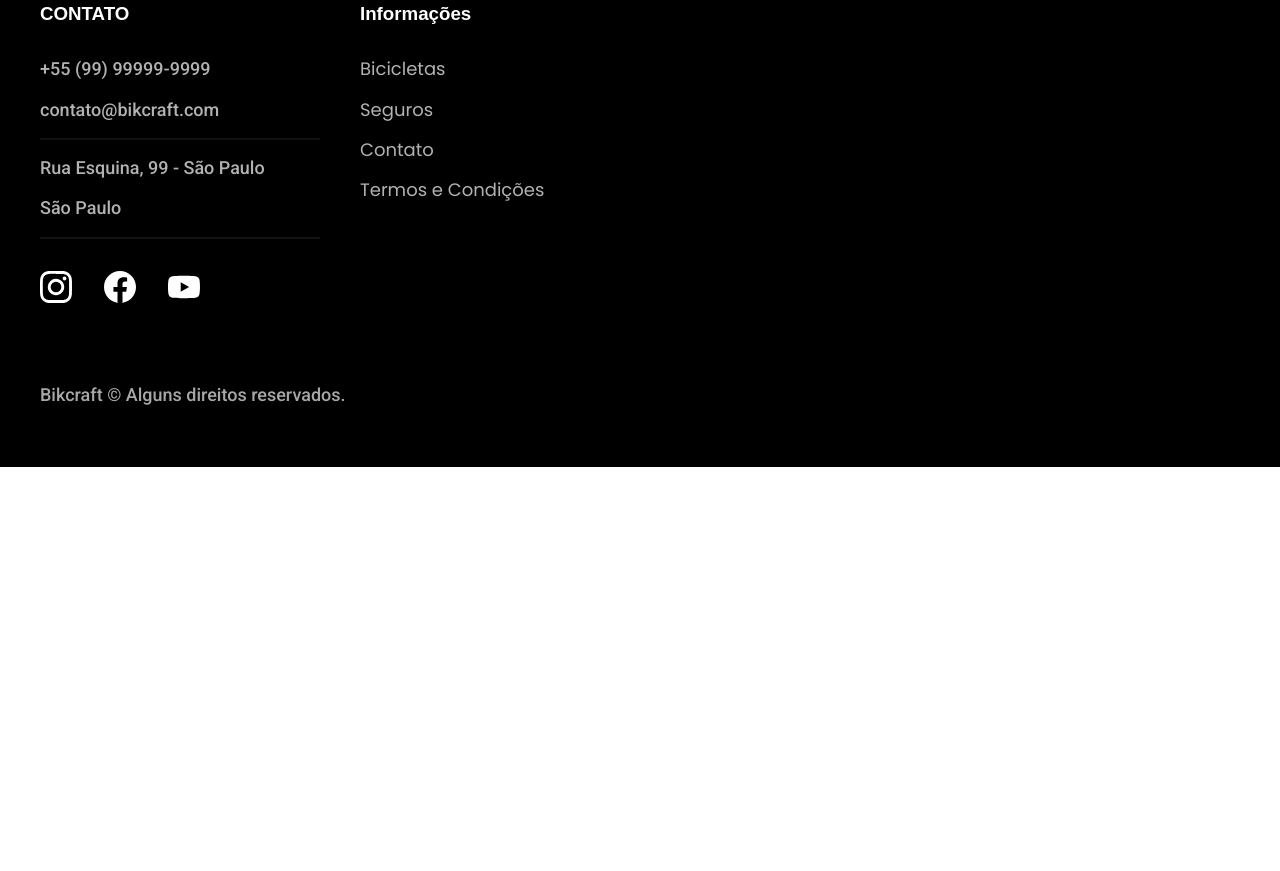
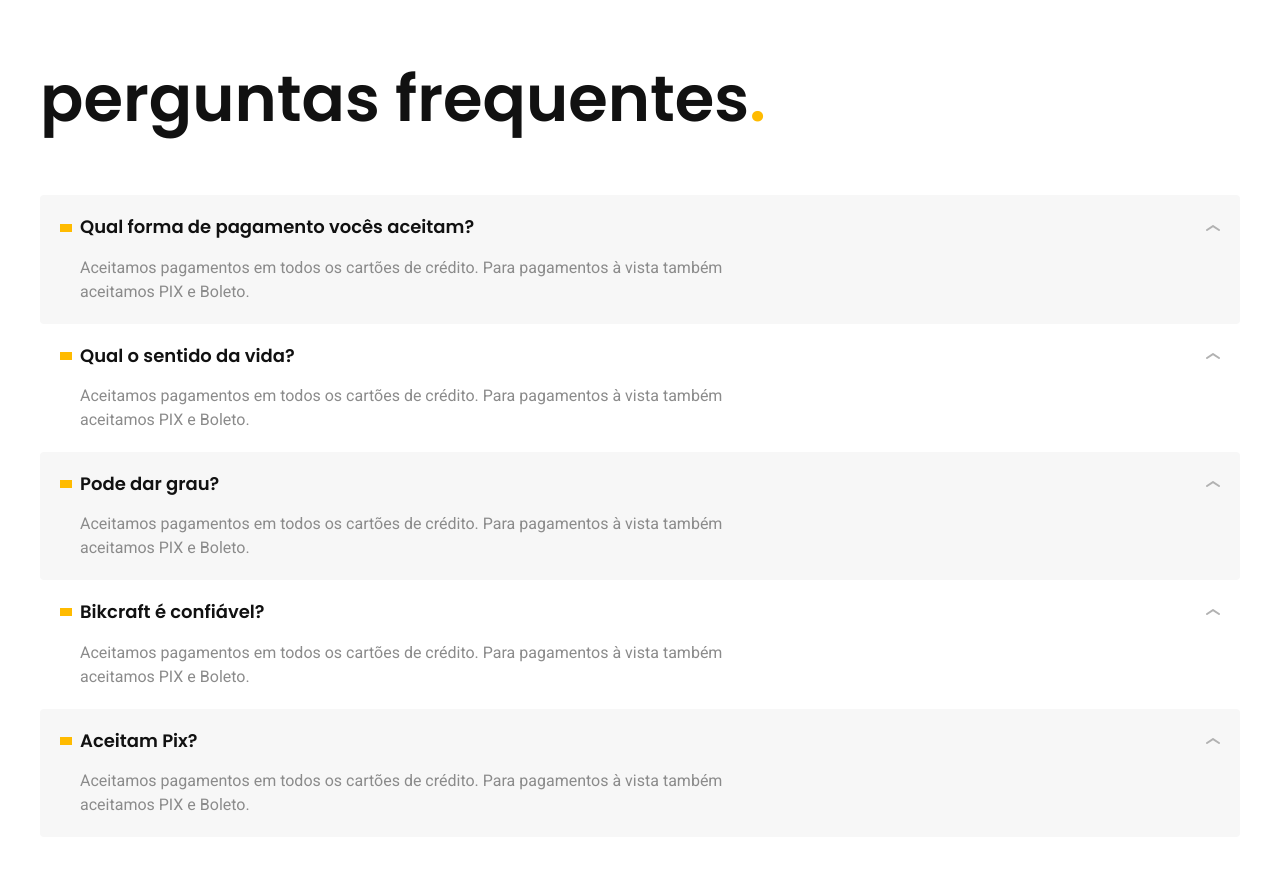
Before and after one commit to ViniciusSilver/bikcraft, a plain HTML site: page seguros.html in a window 1280 px wide. Shown: the part 1629-2500 px from the top of the page. Before the commit the page ends 2096 px from the top, so only its background shows below. Drawn offline with Linux system fonts and the light colour scheme; files whose address does not match are found by name.

Commit message:
finalizado area de seguros.

```diff
--- a/css/global/global.css
+++ b/css/global/global.css
@@ -9,7 +9,8 @@ h2,
 h3,
 ul,
 p,
-blockquote
+blockquote,
+dd
 {
     margin: 0px;
 }
--- a/css/seguros/perguntas.css
+++ b/css/seguros/perguntas.css
@@ -0,0 +1,55 @@
+.perguntas{
+    padding-bottom: 120px;
+    padding-top: 120px;
+}
+.perguntas h2{
+    margin-bottom: 60px;
+}
+
+.perguntas dl > div{
+    padding: 20px;
+    border-radius: 4px;
+}
+
+.perguntas dl > div:nth-child(odd){
+    background-color: var(--cor-1);
+}
+
+.perguntas dt{
+    display: grid;
+    grid-template-columns: auto 1fr auto;
+    align-items: center;
+    gap: 8px;
+    cursor: pointer;
+}
+
+.perguntas dt::before{
+    content: "";
+    display: inline-block;
+    width: 12px;
+    height: 8px;
+    background: var(--cor-p1);
+}
+.perguntas dt::after{
+    content: "";
+    display: inline-block;
+    width: 14px;
+    height: 6px;
+    background: url(../../img/icones/seta-abrir.svg);
+}
+
+.perguntas dd{
+    padding-left: 20px;
+    padding-top: 16px;
+    max-width: 80ch;
+}
+
+@media (max-width:800px){
+    .perguntas{
+        padding-top: 60px;
+        padding-bottom: 60px;
+    }
+    .perguntas h3{
+        margin-bottom: 40px;
+    }
+}
--- a/css/utilidades/cores.css
+++ b/css/utilidades/cores.css
@@ -11,10 +11,11 @@
     --cor-g7: #e59317;
     --cor-p5:#320;
     --cor-8:#8b8b8b;
-    --cor-2:#e7e7e7;
+    --cor-2:#ececec;
     --cor-p4: rgb(92, 65, 10);
     --cor-6:#a7a7a7;
     --cor-9:#4d4d4d;
+    --cor-1: #f7f7f7;
 
 
 
--- a/seguros.html
+++ b/seguros.html
@@ -115,7 +115,40 @@
 
     <article class="perguntas container">
 
+        <h2 class="font-1-xxl">perguntas frequentes<span class="cor-p1">.</span></h2>
 
+        <dl>
+            <div>
+            <dt class="font-1-m-b">Qual forma de pagamento vocês aceitam?</dt>
+            <dd class="font-2-s cor-8">Aceitamos pagamentos em todos os cartões de crédito.
+                Para pagamentos à vista também aceitamos PIX e Boleto.
+            </dd>
+        </div>
+        <div>
+            <dt class="font-1-m-b">Qual o sentido da vida?</dt>
+            <dd class="font-2-s cor-8">Aceitamos pagamentos em todos os cartões de crédito.
+                Para pagamentos à vista também aceitamos PIX e Boleto.
+            </dd>
+        </div>
+        <div>
+            <dt class="font-1-m-b">Pode dar grau?</dt>
+            <dd class="font-2-s cor-8">Aceitamos pagamentos em todos os cartões de crédito.
+                Para pagamentos à vista também aceitamos PIX e Boleto.
+            </dd>
+        </div>
+        <div>
+            <dt class="font-1-m-b">Bikcraft é confiável?</dt>
+            <dd class="font-2-s cor-8">Aceitamos pagamentos em todos os cartões de crédito.
+                Para pagamentos à vista também aceitamos PIX e Boleto.
+            </dd>
+        </div>
+        <div>
+            <dt class="font-1-m-b">Aceitam Pix?</dt>
+            <dd class="font-2-s cor-8">Aceitamos pagamentos em todos os cartões de crédito.
+                Para pagamentos à vista também aceitamos PIX e Boleto.
+            </dd>
+        </div>
+        </dl>
 
     </article>
 
```
